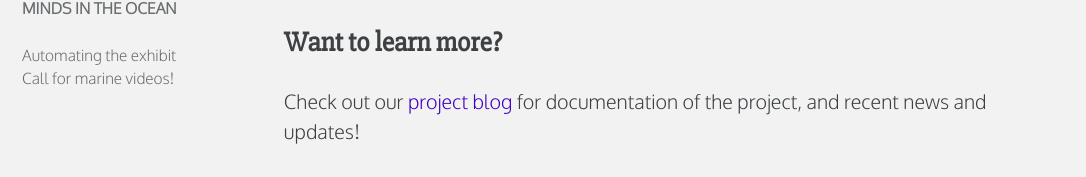
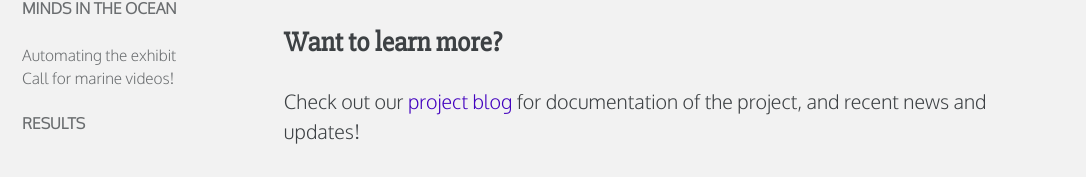
Before and after one commit to everymind/SurprisingMinds, a Jekyll site: the page built from index.md, in a window 1280 px wide and 900 px high, scrolled down 1641 px. Shown: the part 714-891 px from the top of the window, without its empty margins (0-1086 px from the left). Built offline with Jekyll 4.4.1, drawn with Linux system fonts in a browser that asks for light colours.

```diff
--- a/_data/navigation.yml
+++ b/_data/navigation.yml
@@ -68,3 +68,6 @@ docs:
         url: /documentation/Surprising-Minds-2/
       - title: "Call for marine videos!"
         url: /documentation/call-for-marine-videos/
+
+  - title: "Results"
+    url: /summary/
```
